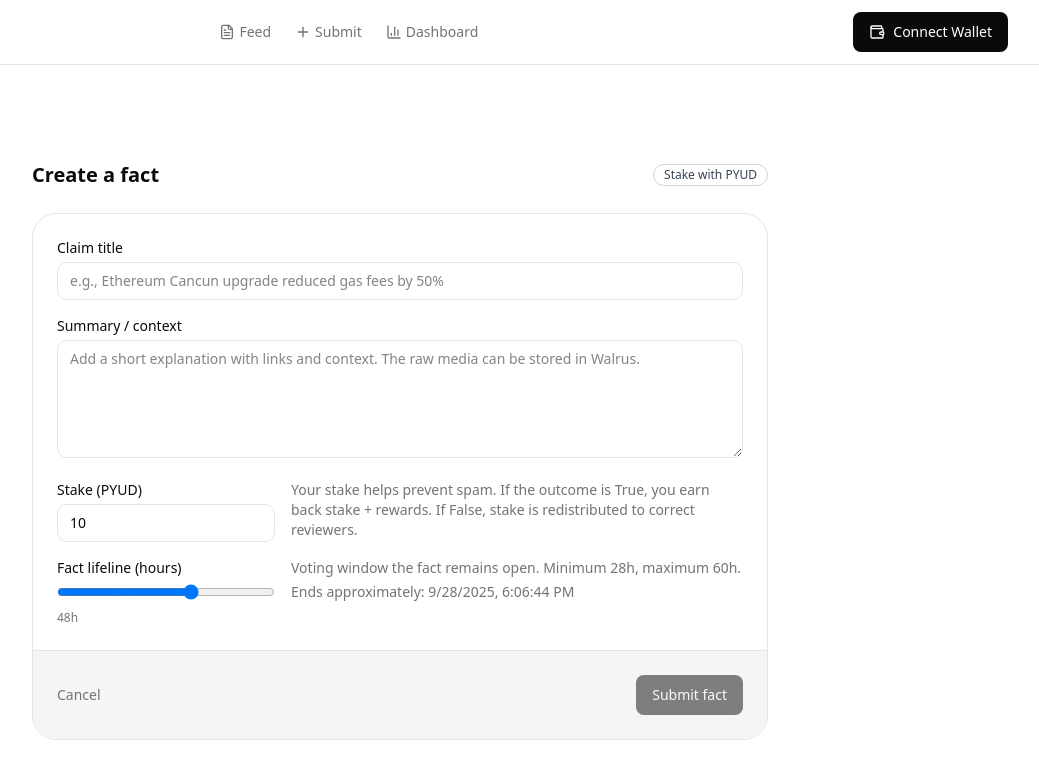
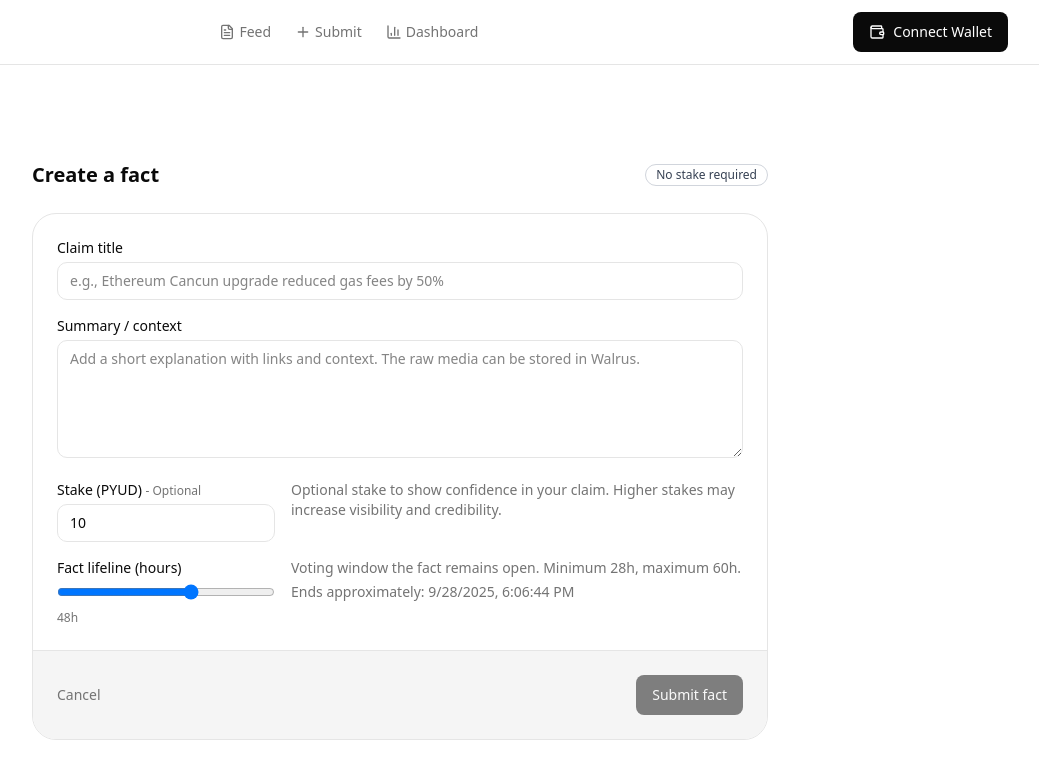
Before and after one commit to adipundir/no-cap, a Next.js app: page /submit in a window 1280 px wide. Shown: the top 778 px of the page, without its empty margins (240-1279 px from the left). Built offline with nearby package versions, Linux system fonts and the light colour scheme; what @worldcoin/minikit-js would draw is missing.

Commit message:
refactor: Update stake handling and user feedback on SubmitPage
- Removed mandatory stake requirement for submissions.
- Updated UI to indicate that stake is optional and clarified its purpose.
- Adjusted input validation to allow zero stake.

```diff
--- a/app/(app)/submit/page.tsx
+++ b/app/(app)/submit/page.tsx
@@ -18,7 +18,6 @@ export default function SubmitPage() {
   const isValid =
     title.trim().length > 10 &&
     summary.trim().length > 20 &&
-    stake > 0 &&
     durationHrs >= 28 &&
     durationHrs <= 60;
 
@@ -73,7 +72,7 @@ export default function SubmitPage() {
       <div className="mx-auto max-w-3xl px-4 py-8">
         <div className="mb-6 flex items-center justify-between">
           <h1 className="text-xl font-semibold">Create a fact</h1>
-          <Badge variant="outline">Stake with PYUD</Badge>
+          <Badge variant="outline">No stake required</Badge>
         </div>
 
         <Card variant="module" className="p-0">
@@ -99,17 +98,17 @@ export default function SubmitPage() {
             </div>
             <div className="grid grid-cols-1 gap-4 md:grid-cols-3">
               <div className="md:col-span-1">
-                <label className="mb-1 block text-sm font-medium">Stake (PYUD)</label>
+                <label className="mb-1 block text-sm font-medium">Stake (PYUD) <span className="text-xs text-muted-foreground">- Optional</span></label>
                 <input
                   type="number"
-                  min={1}
+                  min={0}
                   className="w-full rounded-lg border bg-background px-3 py-2 text-sm"
                   value={stake}
                   onChange={(e) => setStake(parseInt(e.target.value || "0", 10))}
                 />
               </div>
               <div className="md:col-span-2 text-sm text-muted-foreground">
-                Your stake helps prevent spam. If the outcome is True, you earn back stake + rewards. If False, stake is redistributed to correct reviewers.
+                Optional stake to show confidence in your claim. Higher stakes may increase visibility and credibility.
               </div>
             </div>
 
```
